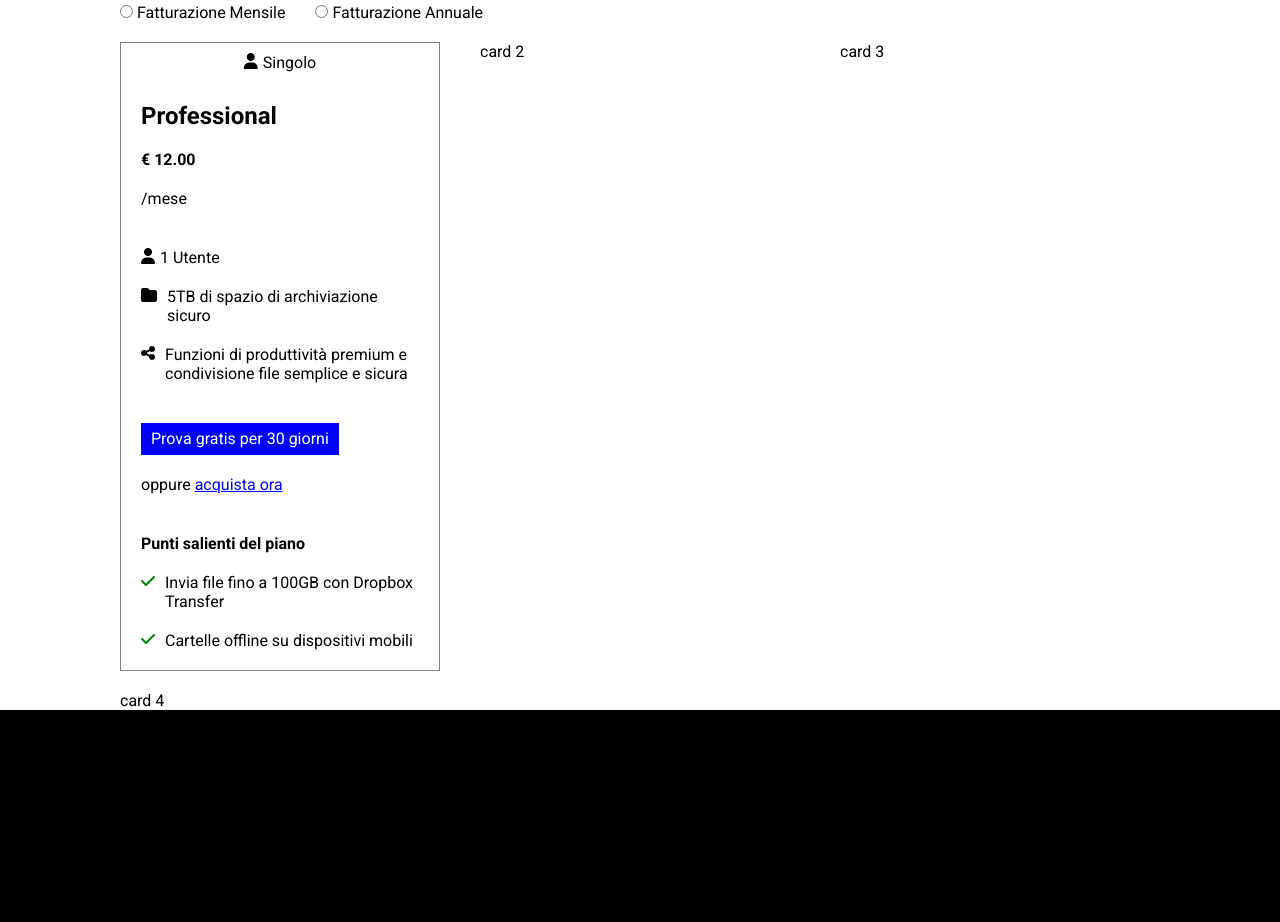
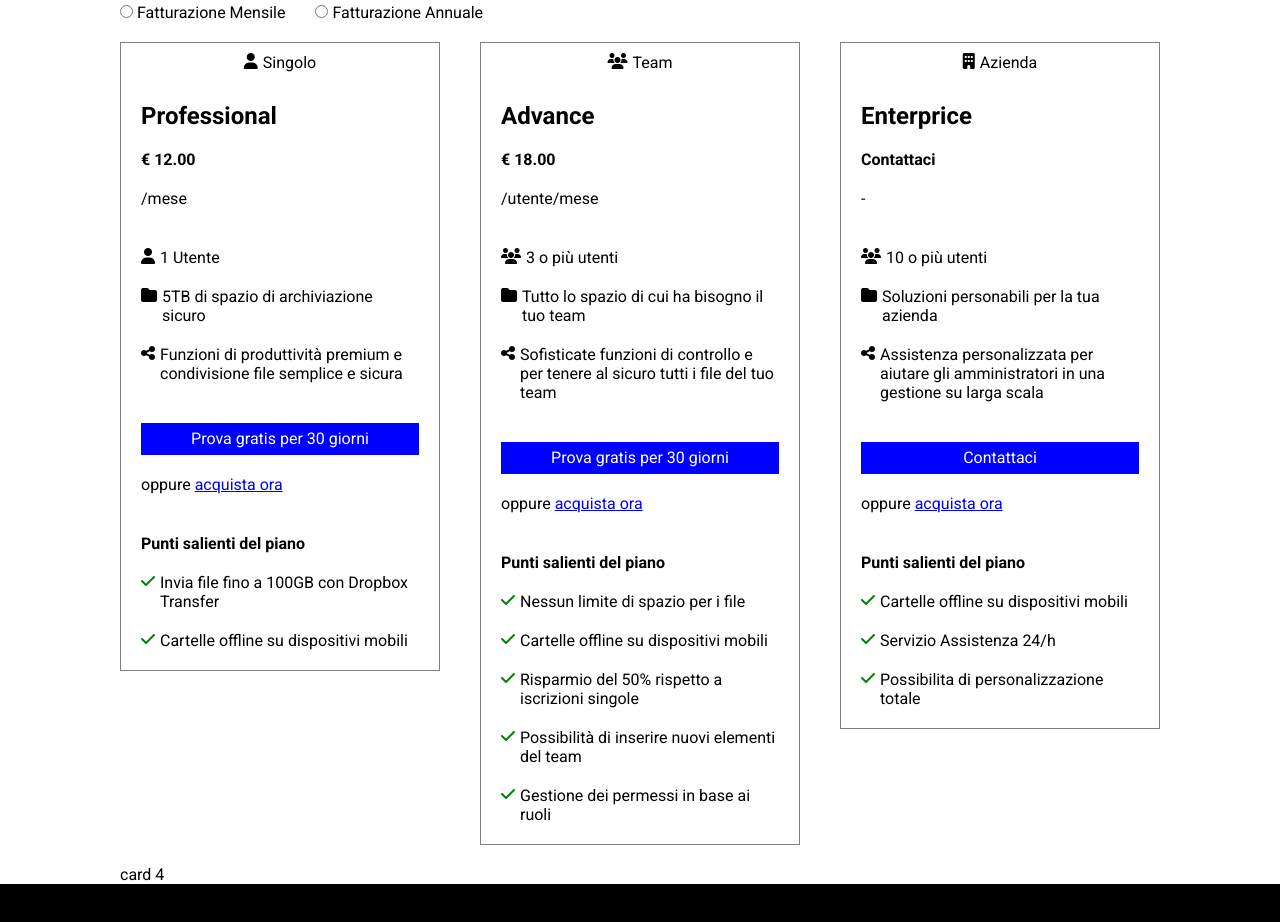
Before and after one commit to FedeAle1525/htmlcss-dropbox, a plain HTML site: page index.html in a window 1280 px wide. Shown: the part 899-1821 px from the top of the page. Drawn offline with Linux system fonts and the light colour scheme.

Commit message:
EDIT added elements in card "team" and "company"

```diff
--- a/css/style.css
+++ b/css/style.css
@@ -54,6 +54,11 @@ a{
 .button-blue{
     background-color: blue;
     color: white;
+}
+
+.button-size{
+    width: 100%;
+    text-align: center;
 }
 
 /* DEBUG */
@@ -185,33 +190,42 @@ li.item-nav.logo{
 }
 
 /* Aggiunta icone con "before" */
-.card-title::before,
+.card-title.user-icon::before,
 li.service-user::before{
     font-family: "Font Awesome 6 Free";
     font-weight: 900;
     content: '\f007';
-    /* margin-right: 5px; */
+}
+
+.card-title.team-icon::before,
+li.service-team::before{
+    font-family: "Font Awesome 6 Free";
+    font-weight: 900;
+    content: '\f0c0';
+}
+
+.card-title.company-icon::before{
+    font-family: "Font Awesome 6 Free";
+    font-weight: 900;
+    content: '\f1ad';
 }
 
 li.service-archive::before{
     font-family: "Font Awesome 6 Free";
     font-weight: 900;
     content: '\f07b';
-    margin-right: 5px;
 }
 
 li.service-share::before{
     font-family: "Font Awesome 6 Free";
     font-weight: 900;
     content: '\f1e0';
-    margin-right: 5px;
 }
 
 li.point-check::before{
     font-family: "Font Awesome 6 Free";
     font-weight: 900;
     content: '\f00c';
-    margin-right: 5px;
     color: green;
 }
 
--- a/index.html
+++ b/index.html
@@ -96,12 +96,12 @@
 
                 <!-- Cards -->
                 <div class="row row-col-4">
-                    <!-- Titolo -->
+                    <!-- Titolo Section-->
                     <div class="col12">
                         <h3>Trova il piano business che fa per te</h3>
                     </div>
 
-                    <!-- Pulsanti -->
+                    <!-- Pulsanti Section-->
                     <div class="col12 gap-radio">
                         <div>
                             <input type="radio" name="month" id=""> Fatturazione Mensile
@@ -111,12 +111,13 @@
                         </div>
                     </div>
 
-                    <!-- Primo Piano -->
+                    <!-- Colonna4-1 -->
                     <div class="col4">
+                        <!-- Card User -->
                         <div class="card">
                             <!-- Header Card -->
                             <div class="card-header border-title">
-                                <span class="card-title gap-icon">Singolo</span>
+                                <span class="card-title user-icon gap-icon">Singolo</span>
                             </div>
                             <!-- Descrizione Livello Card -->
                             <div class="card-level">
@@ -137,7 +138,7 @@
                             <!-- Pulsanti Card -->
                             <div class="card-button">
                                 <ul>
-                                    <li><a class="button button-blue">Prova gratis per 30 giorni</a></li>
+                                    <li><a class="button button-blue button-size">Prova gratis per 30 giorni</a></li>
                                     <li>oppure <a class="purchase" href="#">acquista ora</a></li>
                                 </ul>
                             </div>
@@ -150,9 +151,101 @@
                                 </ul>
                             </div>
                         </div>
+                        <!-- Fine Card User -->
                     </div>
-                    <div class="col4">card 2</div>
-                    <div class="col4">card 3</div>
+                    <!-- Fine Colonna4-1 -->
+
+                    <!-- Colonna4-2 -->
+                    <div class="col4">
+                        <!-- Card Team -->
+                        <div class="card">
+                            <!-- Header Card -->
+                            <div class="card-header border-title">
+                                <span class="card-title team-icon gap-icon">Team</span>
+                            </div>
+                            <!-- Descrizione Livello Card -->
+                            <div class="card-level">
+                                <ul>
+                                    <li class="level-title">Advance</li>
+                                    <li class="level-price">&euro; 18.00</li>
+                                    <li>/utente/mese</li>
+                                </ul>
+                            </div>
+                            <!-- Descrizione Servizi Card -->
+                            <div class="card-service">
+                                <ul>
+                                    <li class="service-team gap-icon">3 o più utenti</li>
+                                    <li class="service-archive gap-icon">Tutto lo spazio di cui ha bisogno il tuo team</li>
+                                    <li class="service-share gap-icon">Sofisticate funzioni di controllo e per tenere al sicuro tutti i file del tuo team</li>
+                                </ul>
+                            </div>
+                            <!-- Pulsanti Card -->
+                            <div class="card-button">
+                                <ul>
+                                    <li><a class="button button-blue button-size">Prova gratis per 30 giorni</a></li>
+                                    <li>oppure <a class="purchase" href="#">acquista ora</a></li>
+                                </ul>
+                            </div>
+                            <!-- Punti Salienti -->
+                            <div class="card-point">
+                                <ul>
+                                    <li class="point-title">Punti salienti del piano</li>
+                                    <li class="point-check gap-icon">Nessun limite di spazio per i file</li>
+                                    <li class="point-check gap-icon">Cartelle offline su dispositivi mobili</li>
+                                    <li class="point-check gap-icon">Risparmio del 50% rispetto a iscrizioni singole</li>
+                                    <li class="point-check gap-icon">Possibilità di inserire nuovi elementi del team</li>
+                                    <li class="point-check gap-icon">Gestione dei permessi in base ai ruoli</li>
+                                </ul>
+                            </div>
+                        </div>
+                        <!-- Fine Card Team -->
+                    </div>
+                    <!-- Fine Colonna4-2 -->
+
+                    <!-- Colonna4-3 -->
+                    <div class="col4">
+                        <!-- Card Company -->
+                        <div class="card">
+                            <!-- Header Card -->
+                            <div class="card-header border-title">
+                                <span class="card-title company-icon gap-icon">Azienda</span>
+                            </div>
+                            <!-- Descrizione Livello Card -->
+                            <div class="card-level">
+                                <ul>
+                                    <li class="level-title">Enterprice</li>
+                                    <li class="level-price">Contattaci</li>
+                                    <li>-</li>
+                                </ul>
+                            </div>
+                            <!-- Descrizione Servizi Card -->
+                            <div class="card-service">
+                                <ul>
+                                    <li class="service-team gap-icon">10 o più utenti</li>
+                                    <li class="service-archive gap-icon">Soluzioni personabili per la tua azienda</li>
+                                    <li class="service-share gap-icon">Assistenza personalizzata per aiutare gli amministratori in una gestione su larga scala</li>
+                                </ul>
+                            </div>
+                            <!-- Pulsanti Card -->
+                            <div class="card-button">
+                                <ul>
+                                    <li><a class="button button-blue button-size">Contattaci</a></li>
+                                    <li>oppure <a class="purchase" href="#">acquista ora</a></li>
+                                </ul>
+                            </div>
+                            <!-- Punti Salienti -->
+                            <div class="card-point">
+                                <ul>
+                                    <li class="point-title">Punti salienti del piano</li>
+                                    <li class="point-check gap-icon">Cartelle offline su dispositivi mobili</li>
+                                    <li class="point-check gap-icon">Servizio Assistenza 24/h</li>
+                                    <li class="point-check gap-icon">Possibilita di personalizzazione totale</li>
+                                </ul>
+                            </div>
+                        </div>
+                        <!-- Fine Card Company -->
+                    </div>
+                    <!-- Fine Colonna4-3 -->
                     <div class="col12">card 4</div>
                 </div>
             </div>
```
